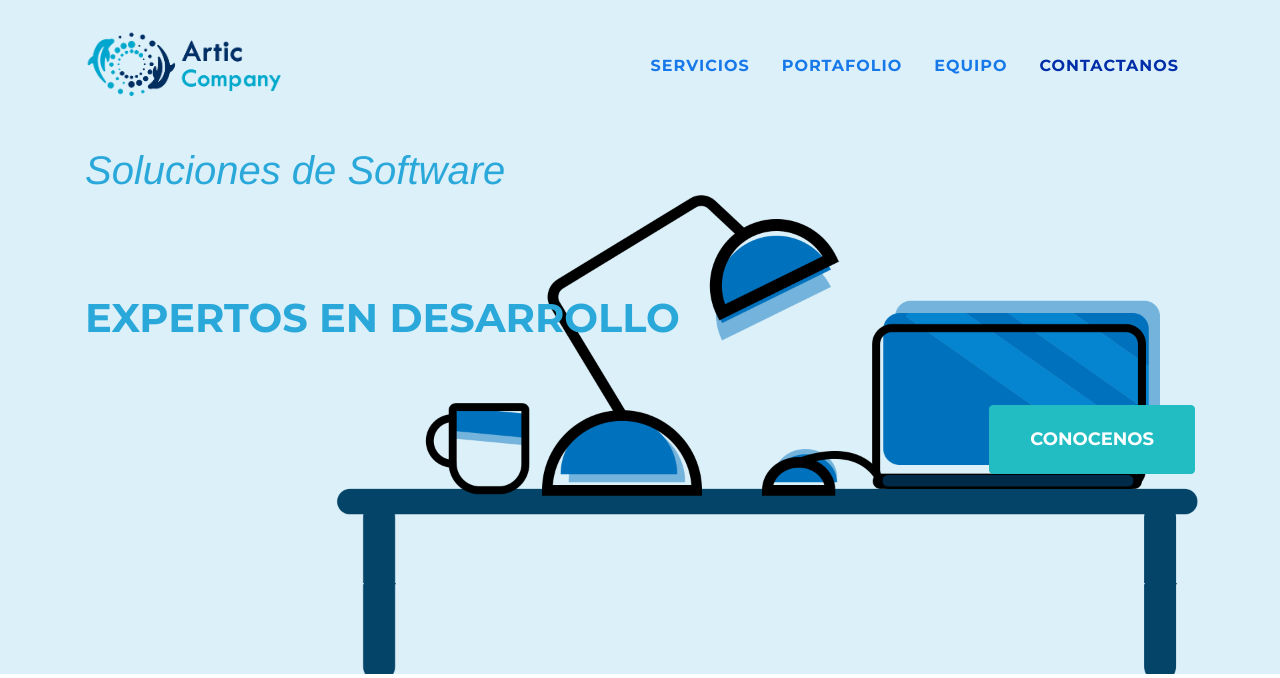
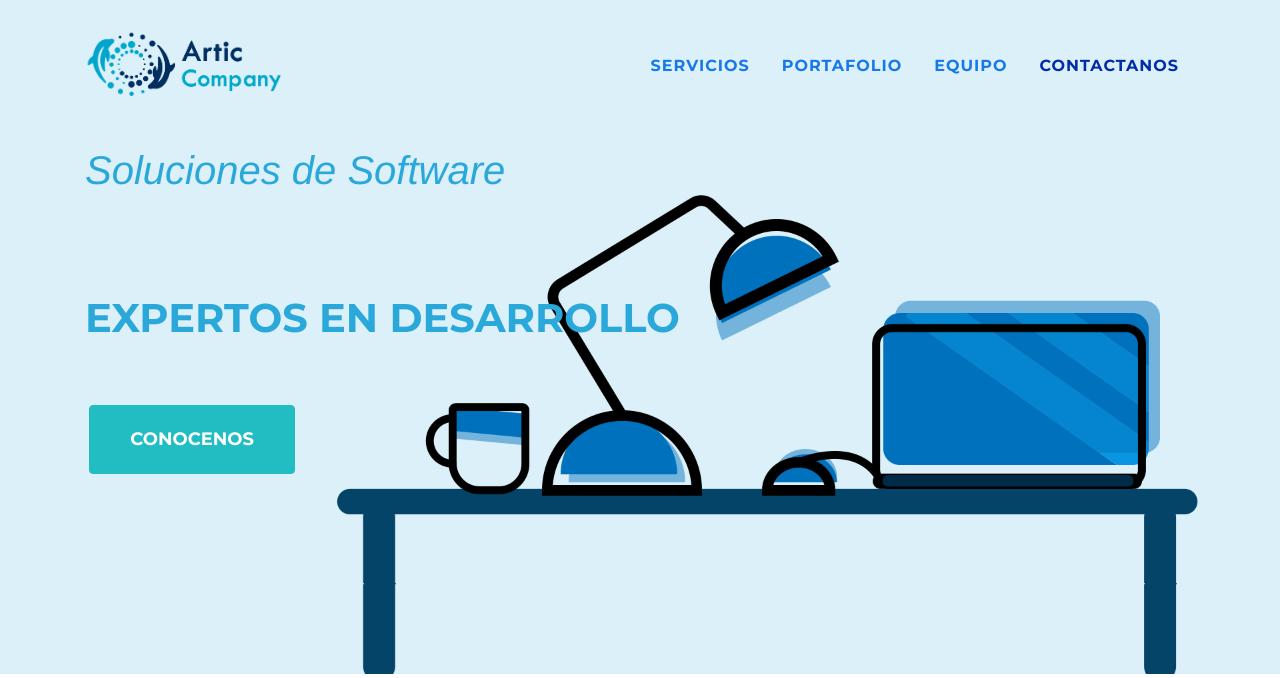
Before and after one commit to Articcompany/ArticCompany, a PHP site: page / in a window 1280 px wide. Shown: the top 678 px of the page. Run offline with PHP 8.4, Linux system fonts and the light colour scheme; some libraries are stand-ins or nearby versions; some web fonts are replaced.

Commit message:
cambios en el inicio

```diff
--- a/css/artic.css
+++ b/css/artic.css
@@ -80,6 +80,8 @@ section h3.section-subheading {
 .btn-primary {
     background-color: #22bdc2;
     border-color: #22bdc2;
+    position: relative;
+    left: -900px;
 }
 
 .btn-primary:active,
```
